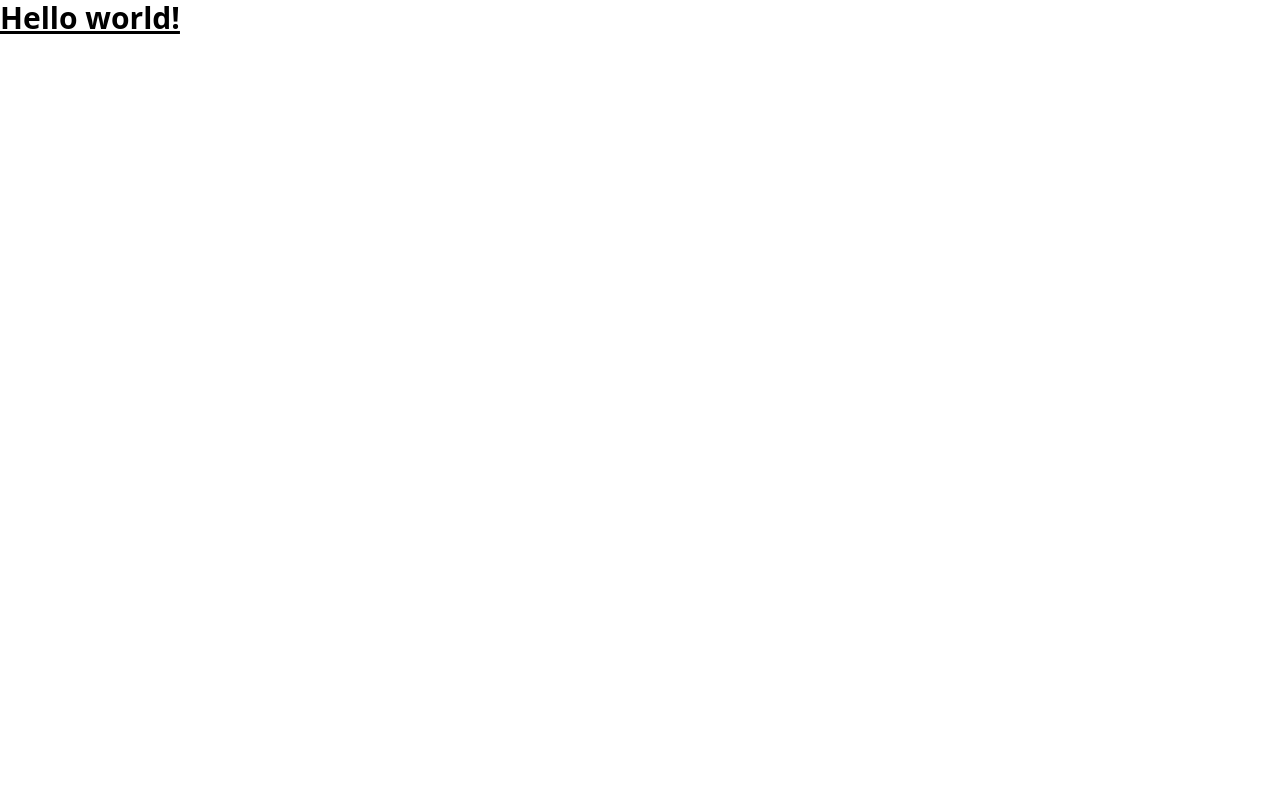
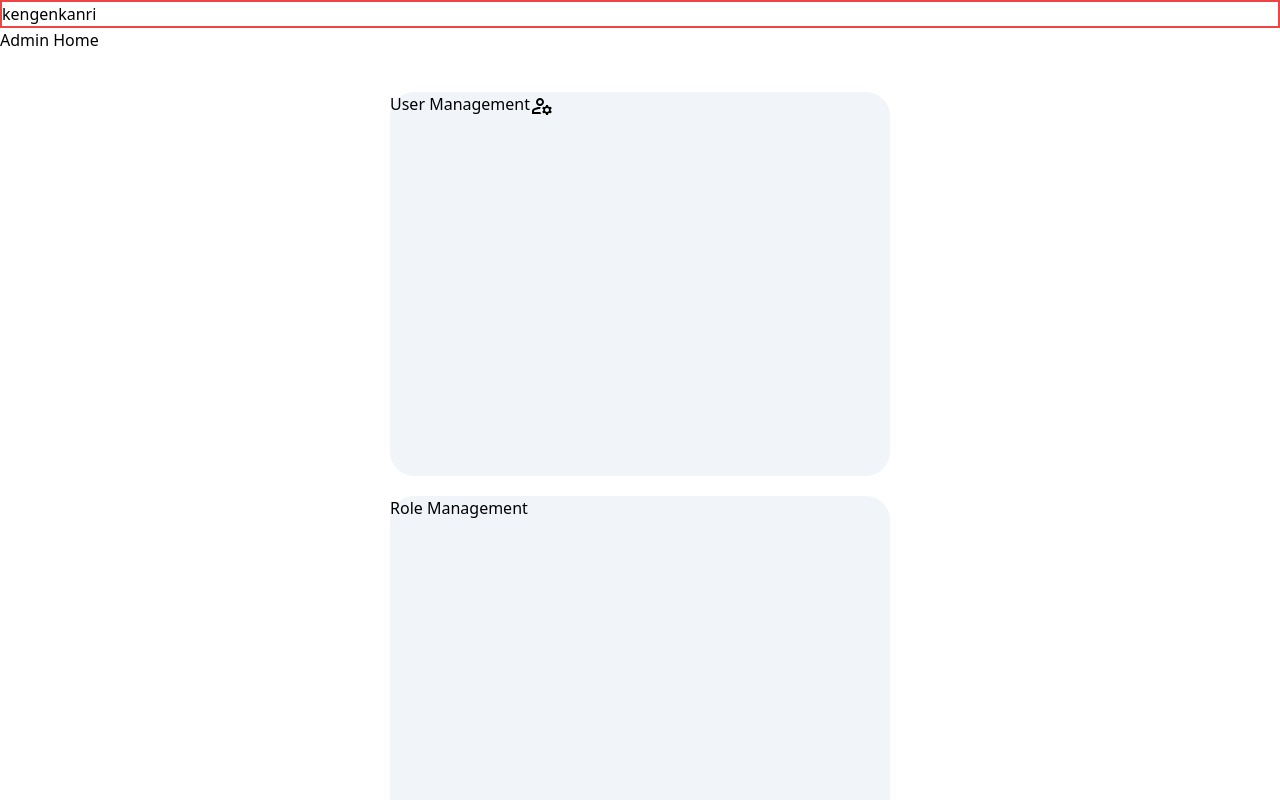
Before and after one commit to tayu78/auth-management, a React (Create React App) app in the folder client/: page / in a window 1280 px wide. Shown: the top 800 px of the page. Built offline with nearby package versions, Linux system fonts and the light colour scheme.

Commit message:
initial route setup with react router

```diff
--- a/client/package.json
+++ b/client/package.json
@@ -3,11 +3,16 @@
   "version": "0.1.0",
   "private": true,
   "dependencies": {
+    "@emotion/react": "^11.9.3",
+    "@emotion/styled": "^11.9.3",
+    "@mui/icons-material": "^5.8.4",
+    "@mui/material": "^5.9.0",
     "@testing-library/jest-dom": "^5.16.4",
     "@testing-library/react": "^13.3.0",
     "@testing-library/user-event": "^13.5.0",
     "react": "^18.2.0",
     "react-dom": "^18.2.0",
+    "react-router-dom": "6",
     "react-scripts": "5.0.1",
     "web-vitals": "^2.1.4"
   },
--- a/client/src/App.js
+++ b/client/src/App.js
@@ -1,10 +1,25 @@
+import { BrowserRouter, Routes, Route } from 'react-router-dom';
+
 import "./index.css";
+import Header from "./common/Header";
+import Home from "./routes/Admin/Home";
+import UserMgmt from './routes/Admin/UserMgmt';
+import RoleMgmt from './routes/Admin/RoleMgmt';
+import PermissionMgmt from './routes/Admin/PermissionMgmt';
+
 
 function App() {
   return (
-    <h1 className="text-3xl font-bold underline">
-      Hello world!
-     </h1>
+    <BrowserRouter>
+      <Header />
+      <Routes>
+        <Route path="/" element={<Home />} />
+        <Route path="userManagement" element={<UserMgmt />} />
+        <Route path="roleManagement" element={<RoleMgmt />} />
+        <Route path="permissionManagement" element={<PermissionMgmt />} />
+        <Route path="*" element={ <div>404 Page Not found</div>} />
+      </Routes>
+    </BrowserRouter>
   );
 }
 
--- /dev/null
+++ b/client/src/common/Header.jsx
@@ -0,0 +1,10 @@
+import React from 'react'
+
+const Header = () => {
+
+  return (
+    <div className='border-solid border-2 border-red-500'>kengenkanri</div>
+  )
+}
+
+export default Header;
--- /dev/null
+++ b/client/src/routes/Admin/Home.jsx
@@ -0,0 +1,25 @@
+import React from 'react'
+import  MenuItem from './MenuItem';
+import ManageAccountsOutlinedIcon from '@mui/icons-material/ManageAccountsOutlined';
+
+
+const Home = () => {
+  return (
+      <>
+          <h1>Admin Home</h1>
+          <div>
+          <ul className='grid grid-cols-auto-fit p-10 w-4/5 m-auto justify-center gap-5'>
+          <MenuItem url={"userManagement"} title={"User Management"} icon={<ManageAccountsOutlinedIcon  className="w-48"/>} />
+            <MenuItem url={"roleManagement"} title={"Role Management"} />
+            <MenuItem url={"permissionManagement"} title={"Permission Management"} />
+
+          </ul>
+          </div>
+
+
+
+      </>
+  )
+}
+
+export default Home;
--- /dev/null
+++ b/client/src/routes/Admin/MenuItem.jsx
@@ -0,0 +1,15 @@
+import React from 'react'
+import { Link } from 'react-router-dom';
+
+ const MenuItem = ({url,title, icon}) => {
+  return (
+      <>
+      <Link  to={url} className=' h-96 bg-slate-100 rounded-3xl' >
+        <span>{title}</span>
+        <span>{icon}</span>
+      </Link>
+      </>
+  )
+ }
+
+export default MenuItem;
--- /dev/null
+++ b/client/src/routes/Admin/PermissionMgmt.jsx
@@ -0,0 +1,9 @@
+import React from 'react'
+
+ const PermissionMgmt = () => {
+  return (
+    <div>PermissionMgmt</div>
+  )
+}
+
+export default PermissionMgmt;
--- /dev/null
+++ b/client/src/routes/Admin/RoleMgmt.jsx
@@ -0,0 +1,9 @@
+import React from 'react'
+
+ const RoleMgmt = () => {
+  return (
+    <div>RoleMgmt</div>
+  )
+ }
+
+export default RoleMgmt;
--- /dev/null
+++ b/client/src/routes/Admin/UserMgmt.jsx
@@ -0,0 +1,9 @@
+import React from 'react'
+
+const UserMgmt = () => {
+  return (
+    <div>UserMgmt</div>
+  )
+}
+
+export default UserMgmt;
--- a/client/tailwind.config.js
+++ b/client/tailwind.config.js
@@ -4,7 +4,16 @@ module.exports = {
     "./src/**/*.{js,jsx,ts,tsx}",
   ],
   theme: {
-    extend: {},
+    extend: {
+      gridTemplateColumns: {
+        'auto-fit': 'repeat(auto-fit, minmax(300px, 500px))',
+        'auto-fill': 'repeat(auto-fill, minmax(300px, 500px))',
+      },
+      gridTemplateRows: {
+        'auto-fit': 'repeat(auto-fit, minmax(300px, 600px))',
+        'auto-fill': 'repeat(auto-fill, minmax(300px, 600px))',
+      },
+    },
   },
   plugins: [],
 }
```
Also changed, not shown: client/src/routes/Admin/Menu.jsx (added), 1 other file (tests, documents, lock files or other folders).
